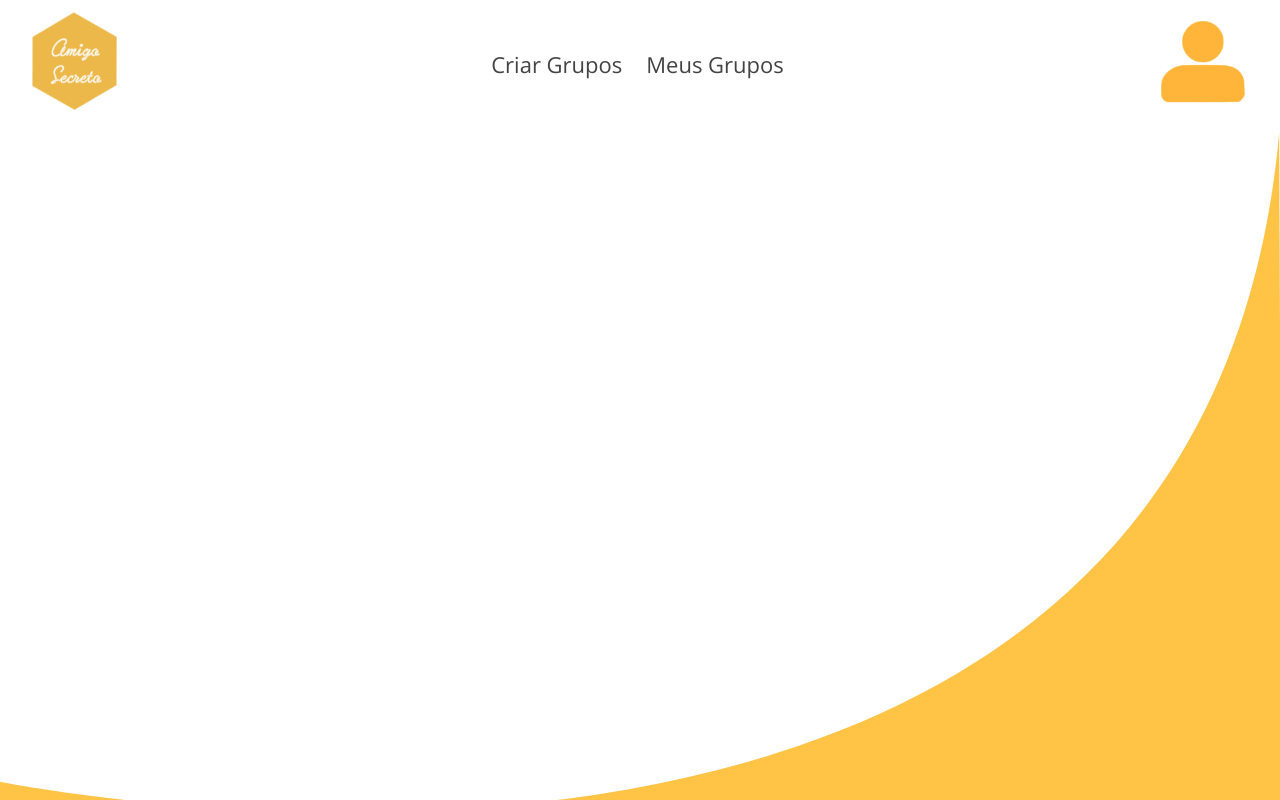
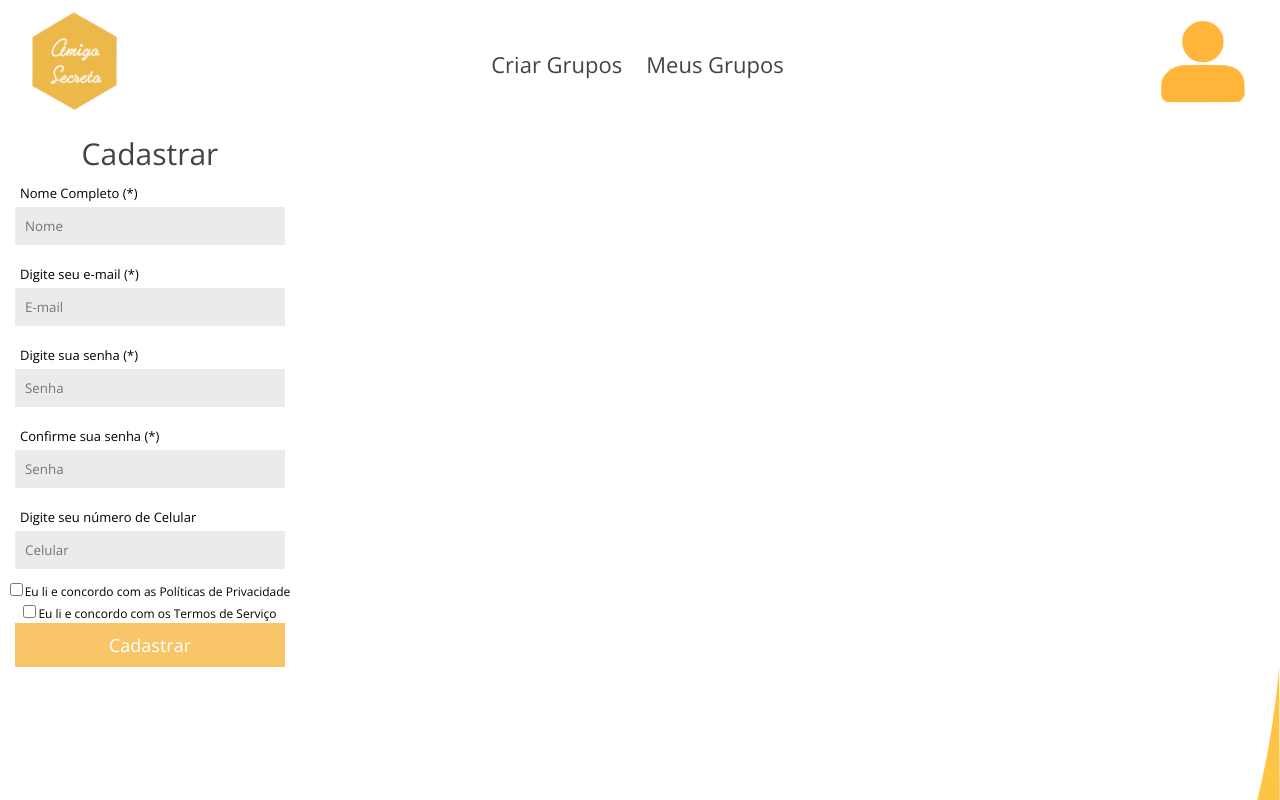
Before and after one commit to gribeiro5000/amigo-secreto-front-end, a React (Create React App) app: page /Cadastro in a window 1280 px wide. Shown: the top 800 px of the page. Built offline with nearby package versions, Linux system fonts and the light colour scheme.

Commit message:
formulário de cadastro feito

```diff
--- a/src/components/formElements/checkBoxInput.js
+++ b/src/components/formElements/checkBoxInput.js
@@ -1,7 +1,9 @@
-function CheckBox({type, id, name, value, text}) {
+import styles from "./checkBoxInput.module.css";
+
+function CheckBox({id, name, value, text}) {
   return (
-    <div>
-      <input type={type} id={id} name={name} value={value} />
+    <div className={styles.checkboxInput}>
+      <input type="checkbox" id={id} name={name} value={value} />
       <label for={id}>{text}</label>
     </div>
   );
--- a/src/components/formElements/checkBoxInput.module.css
+++ b/src/components/formElements/checkBoxInput.module.css
@@ -0,0 +1,9 @@
+.checkboxInput label {
+  font-size: 12px;
+  margin-left: 2px;
+}
+
+.checkboxInput input[type='checkbox'] {
+    accent-color: #F8C668;
+    color: white;
+}
--- /dev/null
+++ b/src/components/forms/cadastroForm.js
@@ -0,0 +1,55 @@
+import TextInput from "../formElements/textInput.js";
+import CheckboxInput from "../formElements/checkBoxInput.js";
+import SubmitInput from "../formElements/submitInput.js";
+
+import styles from "./cadastroForm.module.css";
+
+function CadastroForm() {
+  return (
+    <div className={styles.cadastroForm}>
+      <form>
+        <h1>{"Cadastrar"}</h1>
+        <TextInput
+          text={"Nome Completo (*)"}
+          id={"nome"}
+          placeholder={"Nome"}
+        />
+        <TextInput
+          text={"Digite seu e-mail (*)"}
+          id={"email"}
+          placeholder={"E-mail"}
+        />
+        <TextInput
+          text={"Digite sua senha (*)"}
+          id={"senha"}
+          placeholder={"Senha"}
+        />
+        <TextInput
+          text={"Confirme sua senha (*)"}
+          id={"confirmacaoDeSenha"}
+          placeholder={"Senha"}
+        />
+        <TextInput
+          text={"Digite seu número de Celular"}
+          id={"celular"}
+          placeholder={"Celular"}
+        />
+        <CheckboxInput
+          id={"politicaDePrivacidade"}
+          name={"politicaDePrivacidade"}
+          value={"sim"}
+          text={"Eu li e concordo com as Políticas de Privacidade"}
+        />
+        <CheckboxInput
+          id={"termosDeServiço"}
+          name={"termosDeServiço"}
+          value={"sim"}
+          text={"Eu li e concordo com os Termos de Serviço"}
+        />
+        <SubmitInput id={"botaoCadastrar"} text={"Cadastrar"} />
+      </form>
+    </div>
+  );
+}
+
+export default CadastroForm;
--- /dev/null
+++ b/src/components/forms/cadastroForm.module.css
@@ -0,0 +1,19 @@
+.cadastroForm {
+  width: 300px;
+  max-width: 300px;
+}
+
+.cadastroForm form {
+  display: flex;
+  flex-direction: column;
+  align-items: center;
+
+  width: 100%;
+}
+
+.cadastroForm h1 {
+  font-size: 30px;
+  line-height: normal;
+  font-weight: 400;
+  color: #434343;
+}
--- a/src/components/pages/cadastro.js
+++ b/src/components/pages/cadastro.js
@@ -1,67 +1,11 @@
+import CadastroForm from "../forms/cadastroForm.js";
+
 function Cadastro() {
-  return;
-  //<div>
-  //  <Form
-  //    items={[
-  //      {element: "h1", text: "Cadastro"},
-  //      {
-  //        element: "input",
-  //        text: "Nome Completo (*)",
-  //        placeholder: "Nome",
-  //        id: "nome",
-  //        type: "text",
-  //      },
-  //      {
-  //        element: "input",
-  //        text: "Digite seu E-mail (*)",
-  //        placeholder: "E-mail",
-  //        id: "email",
-  //        type: "text",
-  //      },
-  //      {
-  //        element: "input",
-  //        text: "Digite sua Senha",
-  //        placeholder: "Senha",
-  //        id: "senha",
-  //        type: "text",
-  //      },
-  //      {
-  //        element: "input",
-  //        text: "Confirme sua Senha",
-  //        placeholder: "Senha",
-  //        id: "confirmarSenha",
-  //        type: "text",
-  //      },
-  //      {
-  //        element: "input",
-  //        text: "Celular",
-  //        placeholder: "Celular",
-  //        id: "celular",
-  //        type: "text",
-  //      },
-  //      {
-  //        element: "checkbox",
-  //        text: "Eu li e Concordo com as políticas de privacidade",
-  //        value: "politica de privacidade",
-  //        name: "politica de privacidade",
-  //        id: "politicaDePrivacidade",
-  //        type: "checkbox",
-  //      },
-  //      {
-  //        element: "checkbox",
-  //        text: "Eu li e Concordo com os termos de serviços",
-  //        value: "termos de serviço",
-  //        name: "termos de serviço",
-  //        id: "termosDeServiço",
-  //        type: "checkbox",
-  //      },
-  //      {
-  //        element: "submit",
-  //        value: "Cadastrar",
-  //      },
-  //    ]}
-  //  />
-  //</div>
+  return (
+    <div>
+      <CadastroForm />
+    </div>
+  );
 }
 
 export default Cadastro;
```
